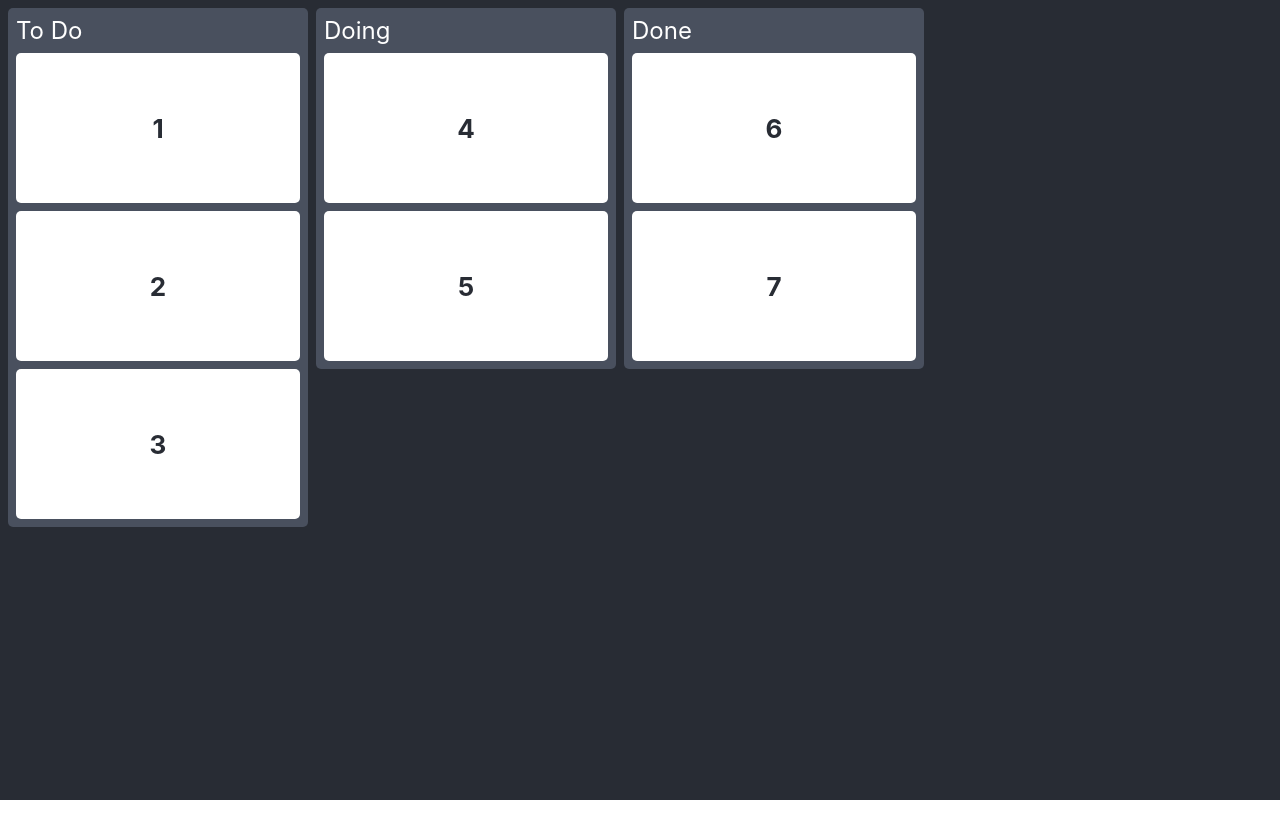
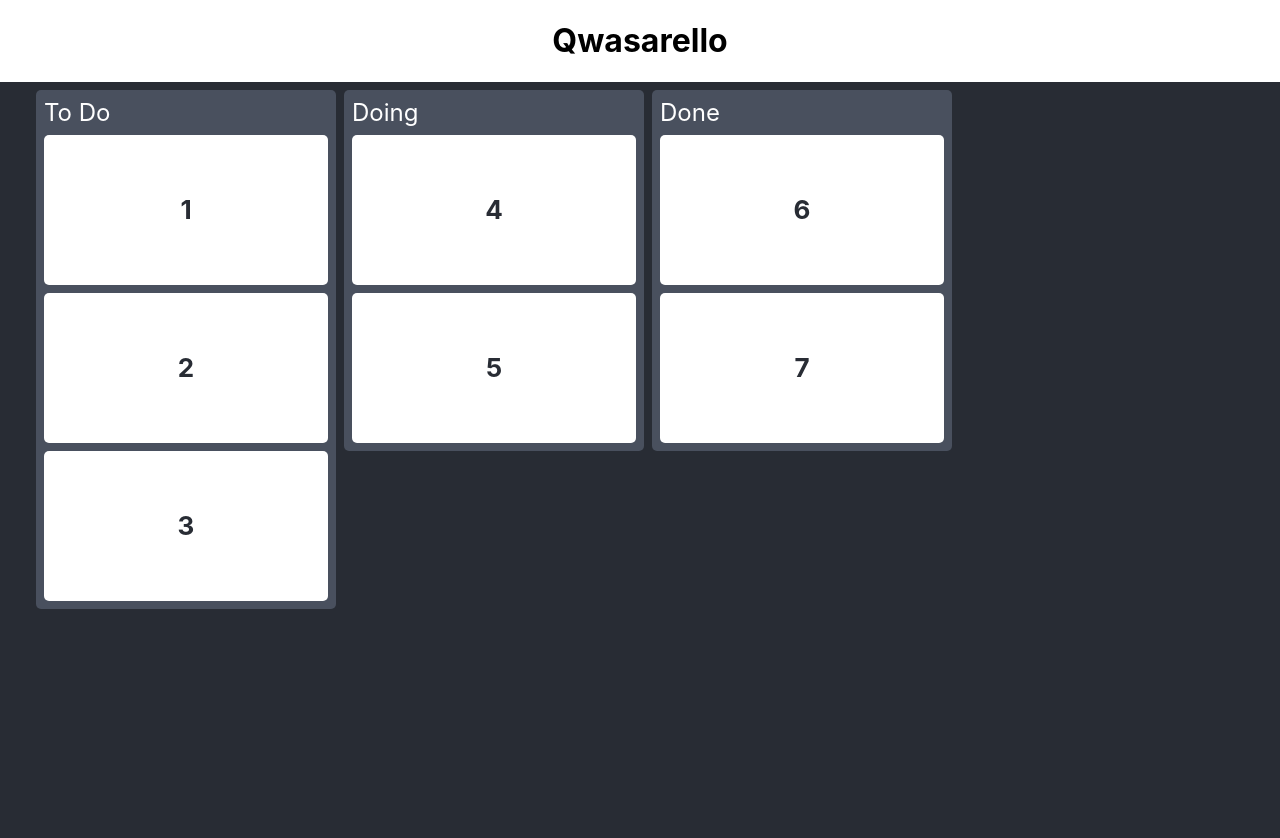
Before and after one commit to hunterMotko/qwasrello, a React (Create React App) app in the folder client/: page / in a window 1280 px wide. Shown: the top 838 px of the page. Before the commit the page ends 800 px from the top, so only its background shows below. Built offline with nearby package versions, Linux system fonts and the light colour scheme.

Commit message:
update structure for api data

```diff
--- a/client/package.json
+++ b/client/package.json
@@ -3,6 +3,7 @@
   "version": "0.1.0",
   "private": true,
   "dependencies": {
+    "98.css": "^0.1.17",
     "@testing-library/jest-dom": "^5.16.2",
     "@testing-library/react": "^12.1.2",
     "@testing-library/user-event": "^13.5.0",
--- a/client/src/App.css
+++ b/client/src/App.css
@@ -2,24 +2,13 @@
   text-align: center;
 }
 
-.App-logo {
-  height: 40vmin;
-  pointer-events: none;
-}
-
-@media (prefers-reduced-motion: no-preference) {
-  .App-logo {
-    animation: App-logo-spin infinite 20s linear;
-  }
-}
-
-.App-header {
+.App-section {
   background-color: #282c34;
   min-height: 100vh;
   display: flex;
-  /* flex-direction: column;
-  align-items: center;
-  justify-content: center; */
+  flex-direction: column;
+  align-content: center;
+
   font-size: calc(10px + 2vmin);
   color: white;
 }
@@ -31,7 +20,8 @@
   width: 100%;
   height: 100%;
   grid-template-columns: repeat(auto-fill, 300px);
-  align-items: start;
+  justify-content: center;
+  align-items: flex-start;
 }
 
 .dnd-group {
--- a/client/src/App.js
+++ b/client/src/App.js
@@ -1,4 +1,4 @@
-
+import React, {useEffect, useState} from 'react'
 import './App.css';
 
 import DragNDrop from './components/DragNDrop';
@@ -8,14 +8,70 @@ const data = [
   { title: 'Doing', items: ['4', '5'] },
   { title: 'Done', items: ['6', '7'] }
 ]
+// TODO ideal structure make the frontend cards handle this data
+// const data2 = [
+//   {id:'', name:'', description:'', assignedTo:'', image:'', status: 'To Do',createdAt: ''},
+//   {id:'', name:'', description:'', assignedTo:'', image:'', status: 'To Do',createdAt: ''},
+//   {id:'', name:'', description:'', assignedTo:'', image:'', status: 'To Do',createdAt: ''},
+//   {id:'', name:'', description:'', assignedTo:'', image:'', status: 'To Do',createdAt: ''},
+//   {id:'', name:'', description:'', assignedTo:'', image:'', status: 'To Do',createdAt: ''},
+//   {id:'', name:'', description:'', assignedTo:'', image:'', status: 'To Do',createdAt: ''},
+//   {id:'', name:'', description:'', assignedTo:'', image:'', status: 'Doing',createdAt: ''},
+//   {id:'', name:'', description:'', assignedTo:'', image:'', status: 'Doing',createdAt: ''},
+//   {id:'', name:'', description:'', assignedTo:'', image:'', status: 'Doing',createdAt: ''},
+//   {id:'', name:'', description:'', assignedTo:'', image:'', status: 'Doing',createdAt: ''},
+//   {id:'', name:'', description:'', assignedTo:'', image:'', status: 'Doing',createdAt: ''},
+//   {id:'', name:'', description:'', assignedTo:'', image:'', status: 'Doing',createdAt: ''},
+//   {id:'', name:'', description:'', assignedTo:'', image:'', status: 'Done',createdAt: ''},
+//   {id:'', name:'', description:'', assignedTo:'', image:'', status: 'Done',createdAt: ''},
+//   {id:'', name:'', description:'', assignedTo:'', image:'', status: 'Done',createdAt: ''},
+//   {id:'', name:'', description:'', assignedTo:'', image:'', status: 'Done',createdAt: ''},
+//   {id:'', name:'', description:'', assignedTo:'', image:'', status: 'Done',createdAt: ''},
+//   {id:'', name:'', description:'', assignedTo:'', image:'', status: 'Done',createdAt: ''},
+// ]
 
 
-function App() {
+
+function App(props) {
+  // const [data, setData] = useState({})
+
+  // const filter = data => {
+  //   // filter to three columns
+  //   let res = data2.reduce((acc, cur)=>{
+  //     let key = cur.status
+  //     if(!acc[key]) {
+  //       acc[key] = []
+  //     }
+  //     acc[key].push(cur)
+
+  //     return acc
+  //   }, {})
+  // !set the data
+      // setData(res)
+  // }
+  // TODO OPTION LOAD ONE going to have to load data like this
+// useEffect(()=>{
+  //   fetch('some/api').then(res=>res.json()).then(res=>filter(res))
+  // }, [])
+
+  // TODO OPTION LOAD TWO or LIke this TO SHOW WHAT ASYNC/AWAIT LOOKS LIKE
+  // const loadData = async() =>{
+  //   let res = await fetch('/data')
+  //   let result = res.json()
+  //   filter(result)
+  // }
+  // useEffect(()=>{
+  //   loadData()
+  // }, [])
+
   return (
     <div className="App">
       <header className="App-header">
+        <h1>Qwasarello</h1>
+      </header>
+      <section className='App-section'>
         <DragNDrop data={data} />
-      </header>
+      </section>
     </div>
   );
 }
```
Also changed, not shown: 1 other file (tests, documents, lock files or other folders).
